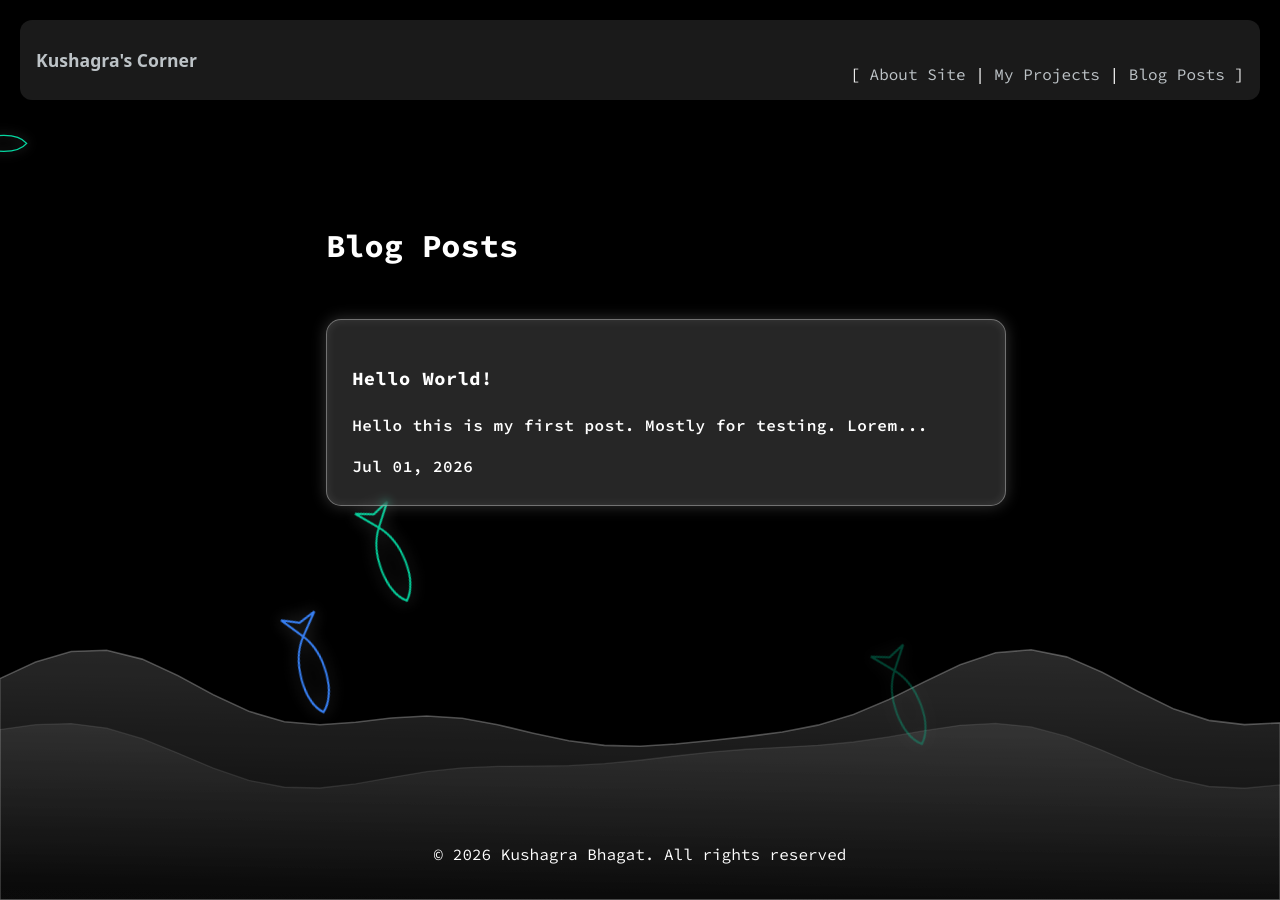
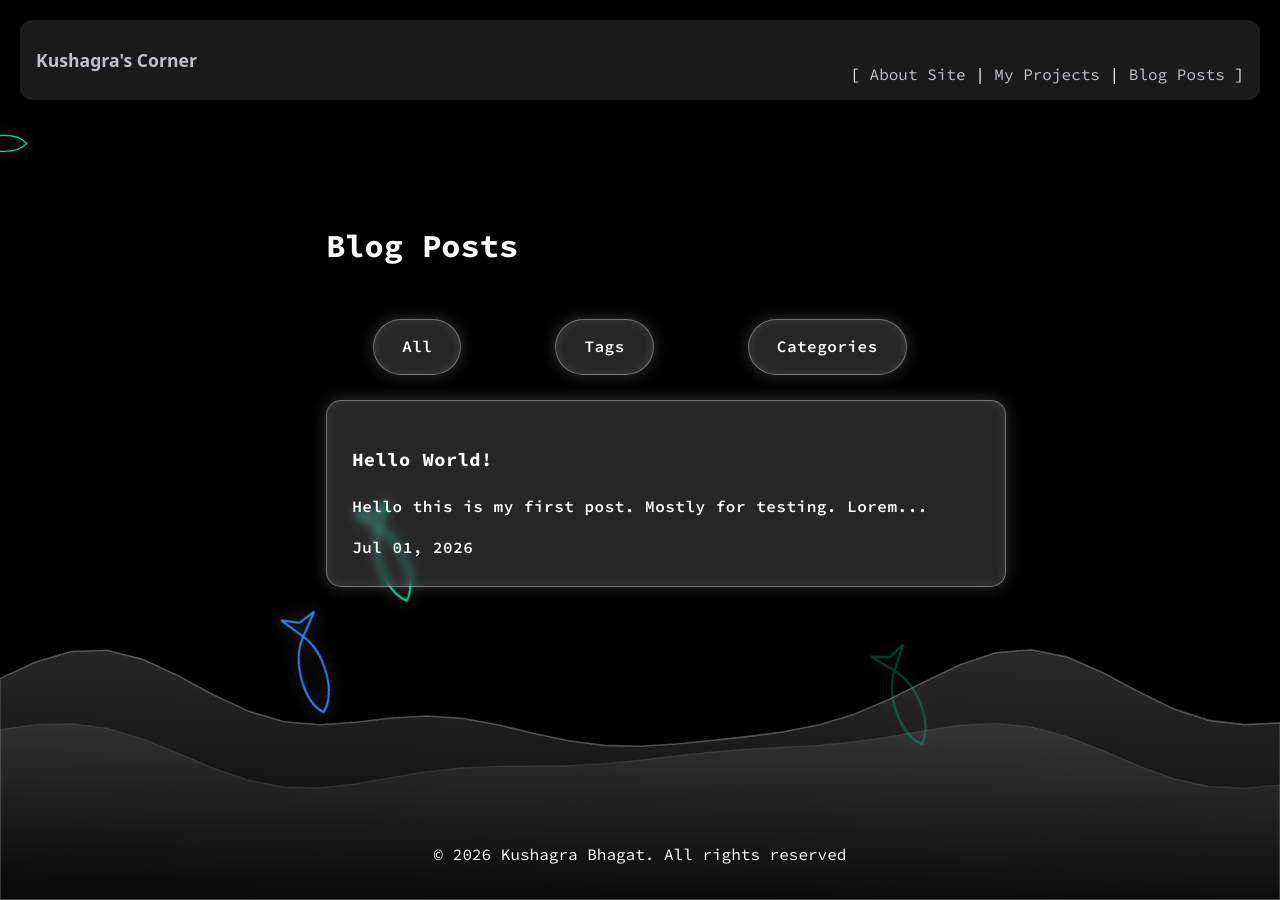
Before and after one commit to kuwushagra/kuwushagra.github.io, a Jekyll site: the page built from posts/index.html, in a window 1280 px wide. Built offline with Jekyll 4.4.1, drawn with Linux system fonts in a browser that asks for light colours; some web fonts are replaced; a style sheet for code colours, icons or effects is not loaded.

Commit message:
Update index.html

```diff
--- a/posts/index.html
+++ b/posts/index.html
@@ -4,6 +4,21 @@ title: Posts | Kushagra's Corner
 ---
 
 <h1>Blog Posts</h1><br>
+
+  <div style="display: flex; width: 100%; margin: 0 auto; justify-content: center; align-items: center;">
+    <a href="/posts" class="glowing-btn" style="pointer-events: none; margin: 0 auto; justify-content: center; align-items: center;">
+      <span>All</span>
+    </a>
+
+    <a href="/posts/tags" class="glowing-btn" style="margin: 0 auto; justify-content: center; align-items: center;">
+      <span>Tags</span>
+    </a>
+
+    <a href="/posts/categories" class="glowing-btn" style="margin: 0 auto; justify-content: center; align-items: center;">
+      <span>Categories</span>
+    </a>
+  </div><br>
+
 <ul class="post-list" style="list-style-type: none; padding-left: 0; margin: 0">
   {% for post in site.posts %}
     <li style="padding-left: 0; margin: 0">
```
